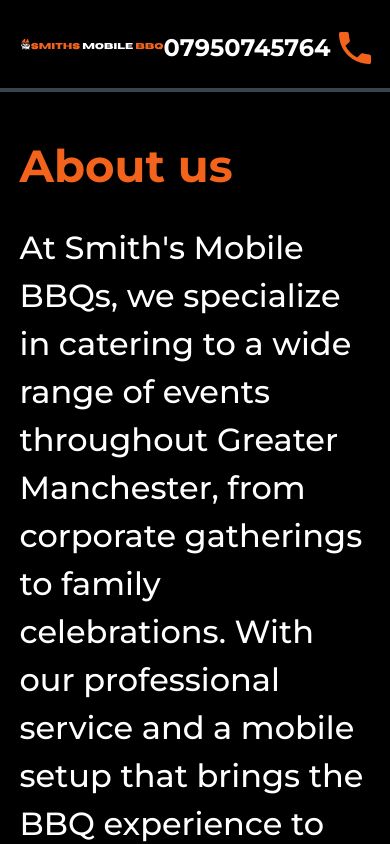
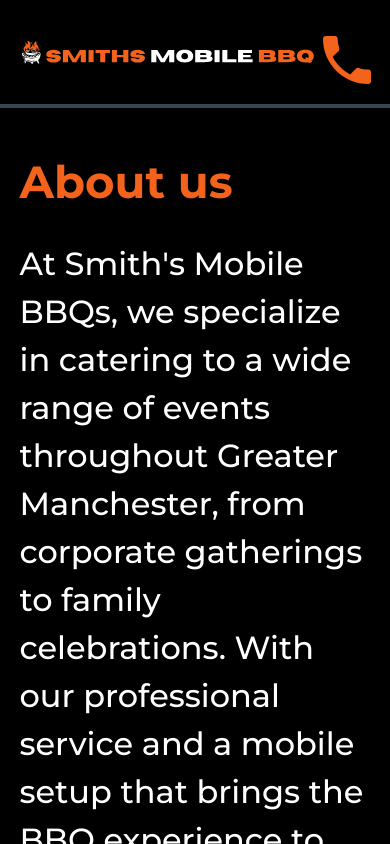
Before and after one commit to Ol-Wood/SmithsGrill, a React (Vite) app: page / in a window 390 px wide. Shown: the top 844 px of the page. Built offline with nearby package versions, Linux system fonts and the light colour scheme.

Commit message:
Adjusted banner

```diff
--- a/src/components/Banner.tsx
+++ b/src/components/Banner.tsx
@@ -5,12 +5,12 @@ export default function Banner() {
   return (
     <div className="h-fit pb-3 border-b-4 border-gray px-[5%] lg:px-[10%]">
       <div className="xl:max-w-[1300px] lg:max-w-[900px] flex m-auto items-center justify-between">
-        <Logo className="h-[4rem] lg:h-[3rem] w-auto" />
+        <Logo className="h-[5rem] lg:h-[3rem] w-auto" />
         <div className="basis-1/2 flex gap-x-20 lg:gap-x-6 justify-end pt-2">
           <a className="no-underline" href="tel:07950745764">
-            <span className="flex items-center gap-x-2">
-              <p className="font-[700] text-[1.5rem]">07950745764</p>
-              <Contact className="text-orange w-8 h-auto" />
+            <span className="flex items-center gap-x-2  pt-2">
+              <p className="font-[700] lg:block lg:text-[1.5rem] text-[2rem] hidden">07950745764</p>
+              <Contact className="text-orange lg:w-8 w-12 h-auto" />
             </span>
           </a>
         </div>
```
Also changed, not shown: src/assets/smiths-mobile-bbq.svg.
